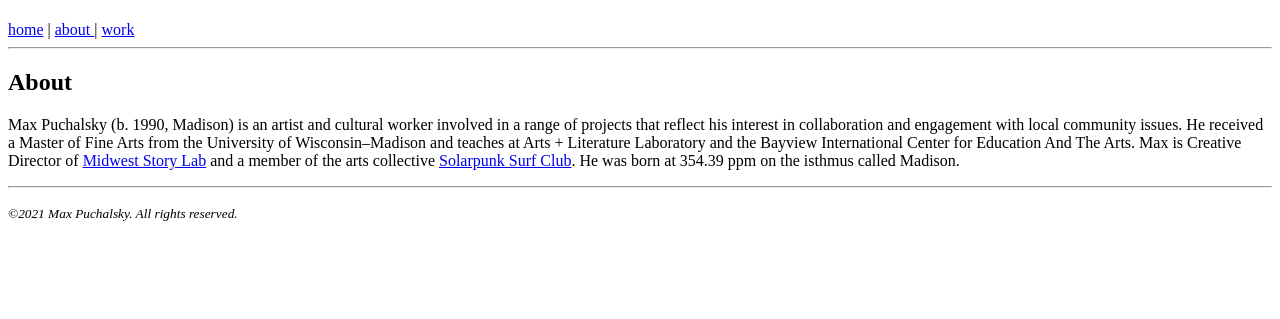
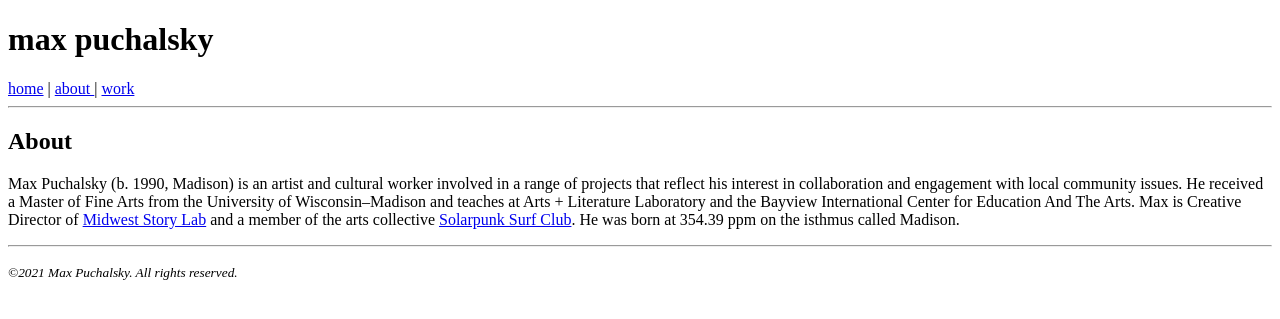
Before and after one commit to mpuchalsky/fauxkart, a Jekyll site: the page built from about/index.html, in a window 1280 px wide. Shown: the top 319 px of the page. Built offline with Jekyll 4.4.1, drawn with Linux system fonts in a browser that asks for light colours; a file with an impossible date is left out.

Commit message:
Update header.html

```diff
--- a/_includes/header.html
+++ b/_includes/header.html
@@ -1,5 +1,5 @@
 <header>
-    <h1><max puchalsky</h1>
+    <h1>max puchalsky</h1>
 </header>
 <a href='{{ site.url }}/'> home</a> | <a href='{{ site.url }}/about/'>about </a> | <a href='{{ site.url }}/work/'> work</a>
 <hr>
```
